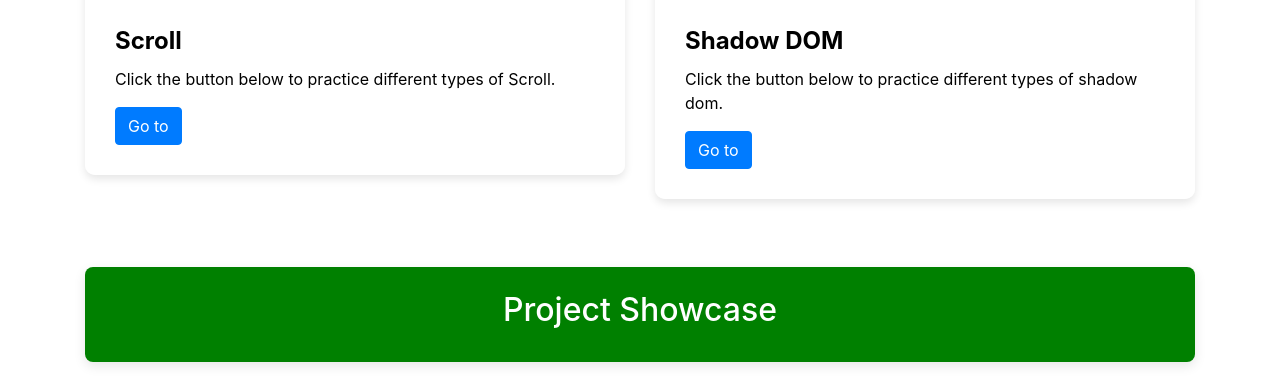
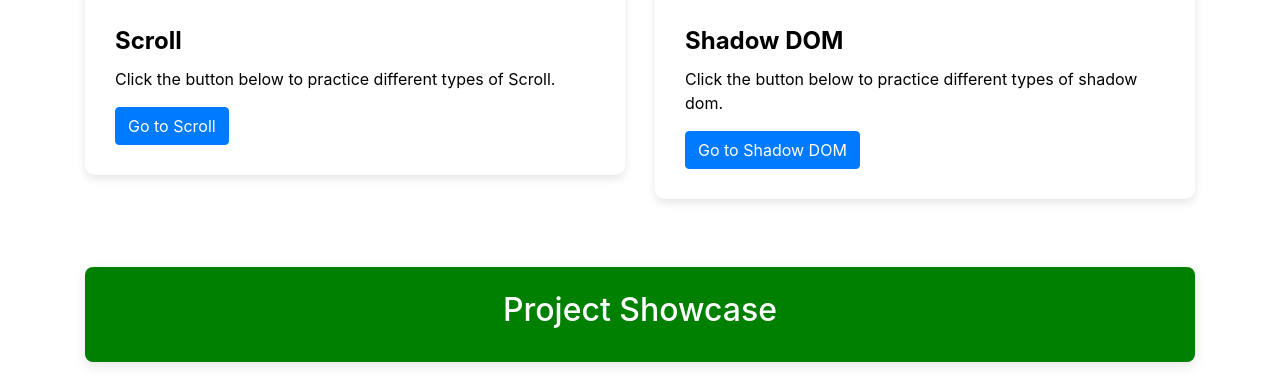
Before and after one commit to ebrahimhossaincse/Selenium-Practice-Site, a website: page index.html in a window 1280 px wide. Shown: the part 2460-2840 px from the top of the page. Drawn offline with nearby package versions, Linux system fonts and the light colour scheme.

Commit message:
add project demo

```diff
--- a/index.html
+++ b/index.html
@@ -240,7 +240,7 @@
             <div class="card-body">
                 <h5 class="card-title">Scroll</h5>
                 <p class="card-text">Click the button below to practice different types of Scroll.</p>
-                <a href="scroll.html" class="btn btn-primary">Go to </a>
+                <a href="scroll.html" class="btn btn-primary">Go to Scroll</a>
             </div>
         </div>
         <div class="card">
@@ -248,7 +248,7 @@
             <div class="card-body">
                 <h5 class="card-title">Shadow DOM</h5>
                 <p class="card-text">Click the button below to practice different types of shadow dom.</p>
-                <a href="shadow_dom.html" class="btn btn-primary">Go to </a>
+                <a href="shadow_dom.html" class="btn btn-primary">Go to Shadow DOM</a>
             </div>
         </div>
         <!--        <div class="card">-->
```
Also changed, not shown: Platzi Fake Store/filter-products.html (+1 -1 lines).
